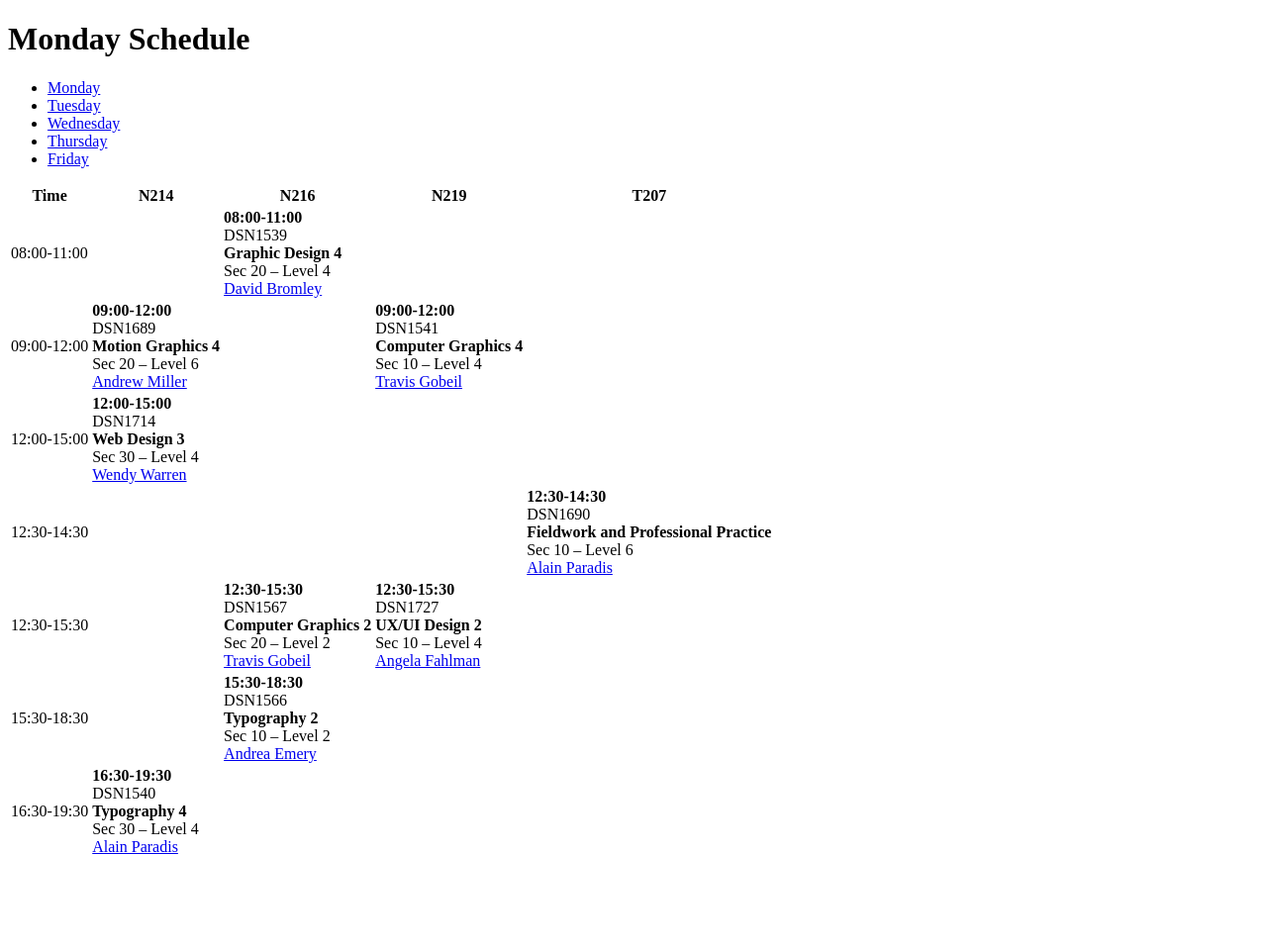
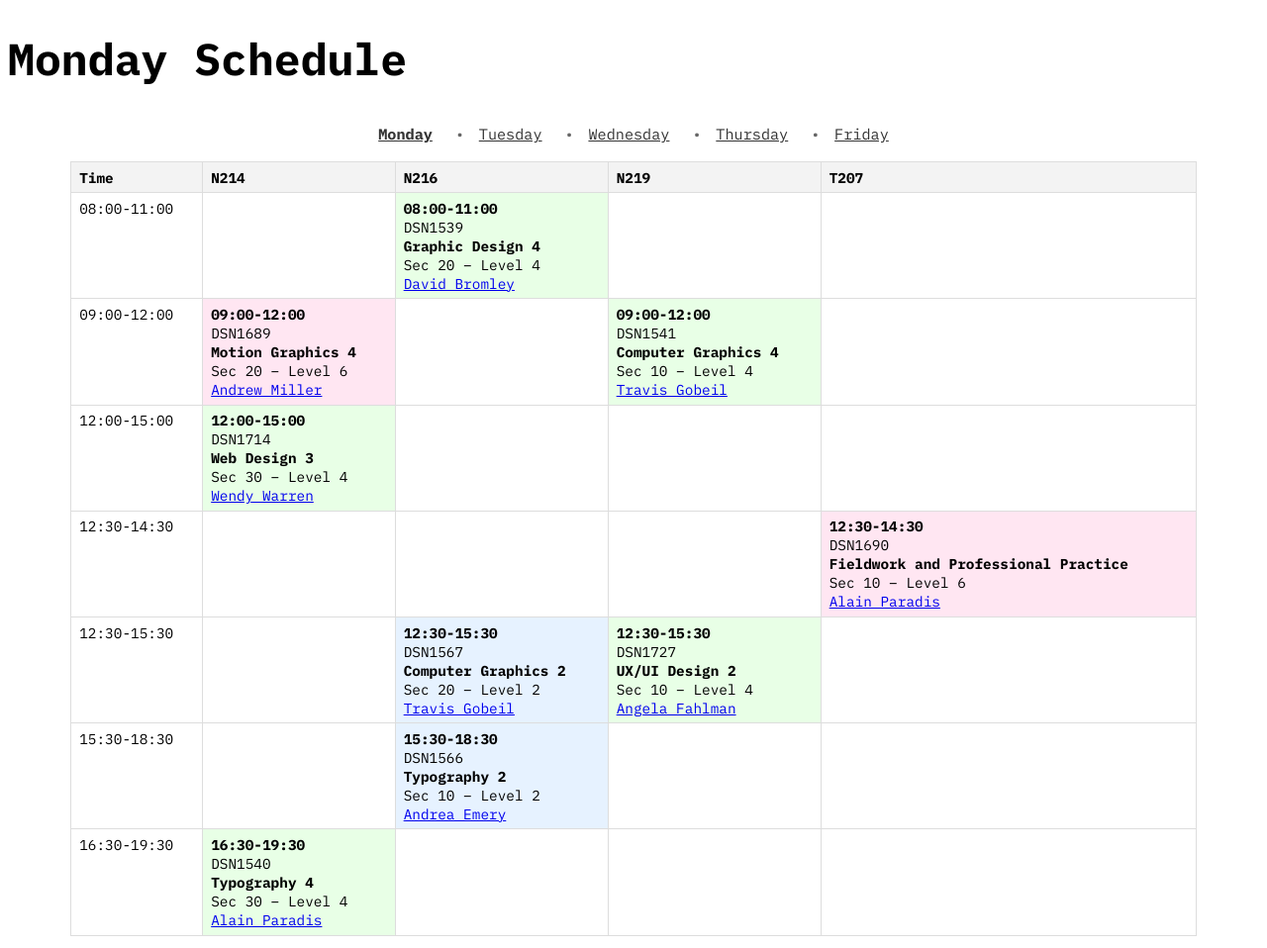
Before and after one commit to algonquindesign/algonquindesign.ca, a Jekyll site: the page built from schedule/index.md, in a window 1280 px wide. Shown: the whole page at 99% size. Built offline with Jekyll 4.4.1, drawn with Linux system fonts in a browser that asks for light colours; before the commit the page ends 900 px from its top, so only the background shows below that.

Commit message:
work on 26W schedule

```diff
--- a/_layouts/day-schedule.html
+++ b/_layouts/day-schedule.html
@@ -9,7 +9,7 @@
 	<meta name="robots" content="noindex, nofollow">
 	<link rel="preconnect" href="https://fonts.gstatic.com" crossorigin>
 	<link href="https://fonts.googleapis.com/css2?family=IBM+Plex+Mono:ital,wght@0,300;0,400;0,600;0,700;1,300;1,400;1,600;1,700&amp;family=IBM+Plex+Sans:ital,wght@0,100..700;1,100..700&amp;family=IBM+Plex+Serif:ital,wght@0,400;0,500;0,700;1,400;1,500;1,700&amp;display=swap" rel="stylesheet">
-    <link rel="stylesheet" href="{{ '/css/schedule.css' | relative_url }}">
+    <link rel="stylesheet" href="{{ './css/schedule.css' | relative_url }}">
 </head>
 <body>
 <header>
--- /dev/null
+++ b/css/schedule.css
@@ -0,0 +1,84 @@
+body
+{
+  font-family: "IBM Plex Mono", serif;
+  font-weight: 400;
+  font-style: normal;
+  font-size: clamp(1rem, 1rem + 0.5vw, 1.6rem);
+  margin: 0.5rem;
+  padding: 0;
+}
+.schedule-table {
+  width: 90%;
+  border-collapse: collapse;
+  font-size: 0.9rem;
+  margin: 0 auto 0 auto;
+}
+
+.schedule-table th,
+.schedule-table td {
+  border: 1px solid #ddd;
+  padding: 0.35rem 0.5rem;
+  vertical-align: top;
+}
+
+.schedule-table th {
+  background: #f3f3f3;
+  text-align: left;
+}
+
+/* Level-based colours */
+.level-2 {
+  background: #e6f2ff;
+}
+
+.level-4 {
+  background: #e8ffe6;
+}
+
+.level-6 {
+  background: #ffe6f2;
+}
+
+.level-async {
+  background: #fdf2d6;
+}
+
+.schedule-nav {
+  text-align: center;
+  margin: 1rem 0;
+}
+
+.schedule-nav ul {
+  list-style: none;
+  padding: 0;
+  margin: 0;
+}
+
+.schedule-nav li {
+  display: inline-block;
+  margin: 0 0.25rem;
+  font-size: 0.95rem;
+}
+
+.schedule-nav li + li::before {
+  content: "•";
+  margin: 0 0.35rem 0 0.1rem;
+  color: #666;
+}
+
+.schedule-nav a {
+  color: #333;
+}
+
+.schedule-nav a:hover,
+.schedule-nav a:focus {
+
+}
+
+.schedule-nav a.is-current-day {
+  font-weight: 700;
+  cursor: default;
+}
+footer {
+    font-size: 0.8rem;
+}
```
